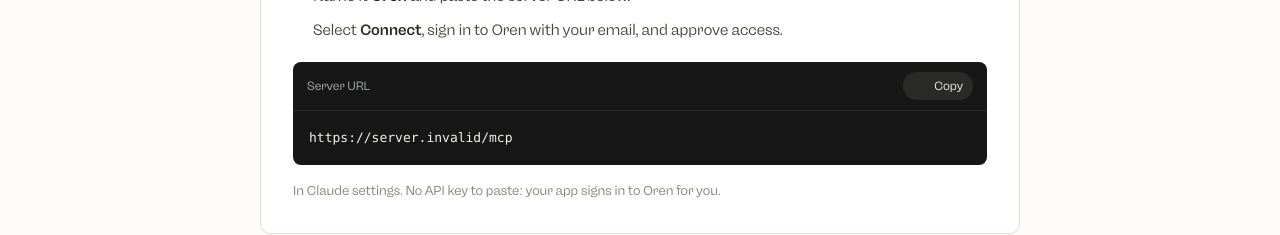
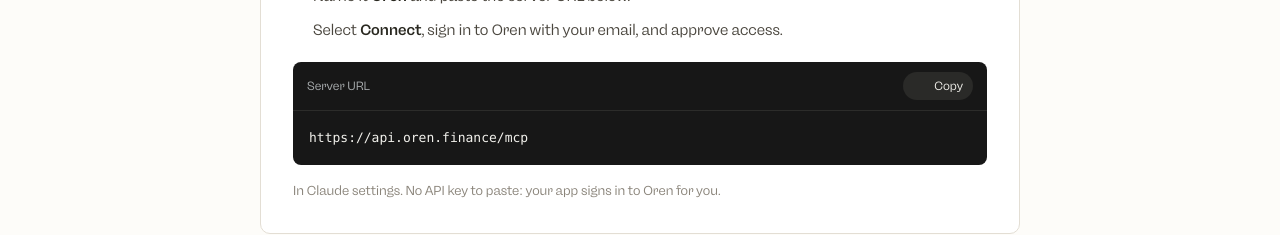
Before and after one commit to dovidmoishe/oren-finance, a Next.js app in the folder app/: page /agents in a window 1280 px wide. Shown: the part 4320-4555 px from the top of the page. Built offline with nearby package versions, Linux system fonts and the light colour scheme; no server answers; some icons are missing.

Commit message:
fix(web): use production mcp url in agent setup

```diff
--- a/app/app/agents/agent-setup.tsx
+++ b/app/app/agents/agent-setup.tsx
@@ -1,18 +1,14 @@
 'use client';
 
-import { useEffect, useId, useState, useSyncExternalStore } from 'react';
+import { useEffect, useId, useState } from 'react';
 import { Copy01Icon, Tick02Icon } from '@hugeicons/core-free-icons';
 import { HugeiconsIcon } from '@hugeicons/react';
-import { mcpApiOrigin } from '@/services/mcp-api-origin';
 import { AGENT_CLIENTS, AgentLogo, isAgentClient, type AgentClient } from './agent-clients';
 import styles from './agents.module.css';
 
 const PRODUCTION_MCP_URL = 'https://api.oren.finance/mcp';
 
 type Client = AgentClient;
-
-/** The API origin is fixed per page load; there is nothing to subscribe to. */
-const subscribeNever = () => () => {};
 
 const CLIENTS: { id: Client; label: string; where: string }[] = [
   { id: 'claude', label: 'Claude', where: 'In Claude settings' },
@@ -58,8 +54,8 @@ export function AgentSetup() {
     window.addEventListener('hashchange', openFromHash);
     return () => window.removeEventListener('hashchange', openFromHash);
   }, []);
-  const origin = useSyncExternalStore(subscribeNever, mcpApiOrigin, () => undefined);
-  const url = origin ? `${origin}/mcp` : PRODUCTION_MCP_URL;
+  // Setup instructions always connect external clients to the public MCP server.
+  const url = PRODUCTION_MCP_URL;
 
   const cursorConfig = JSON.stringify({ mcpServers: { oren: { url } } }, null, 2);
 
```
